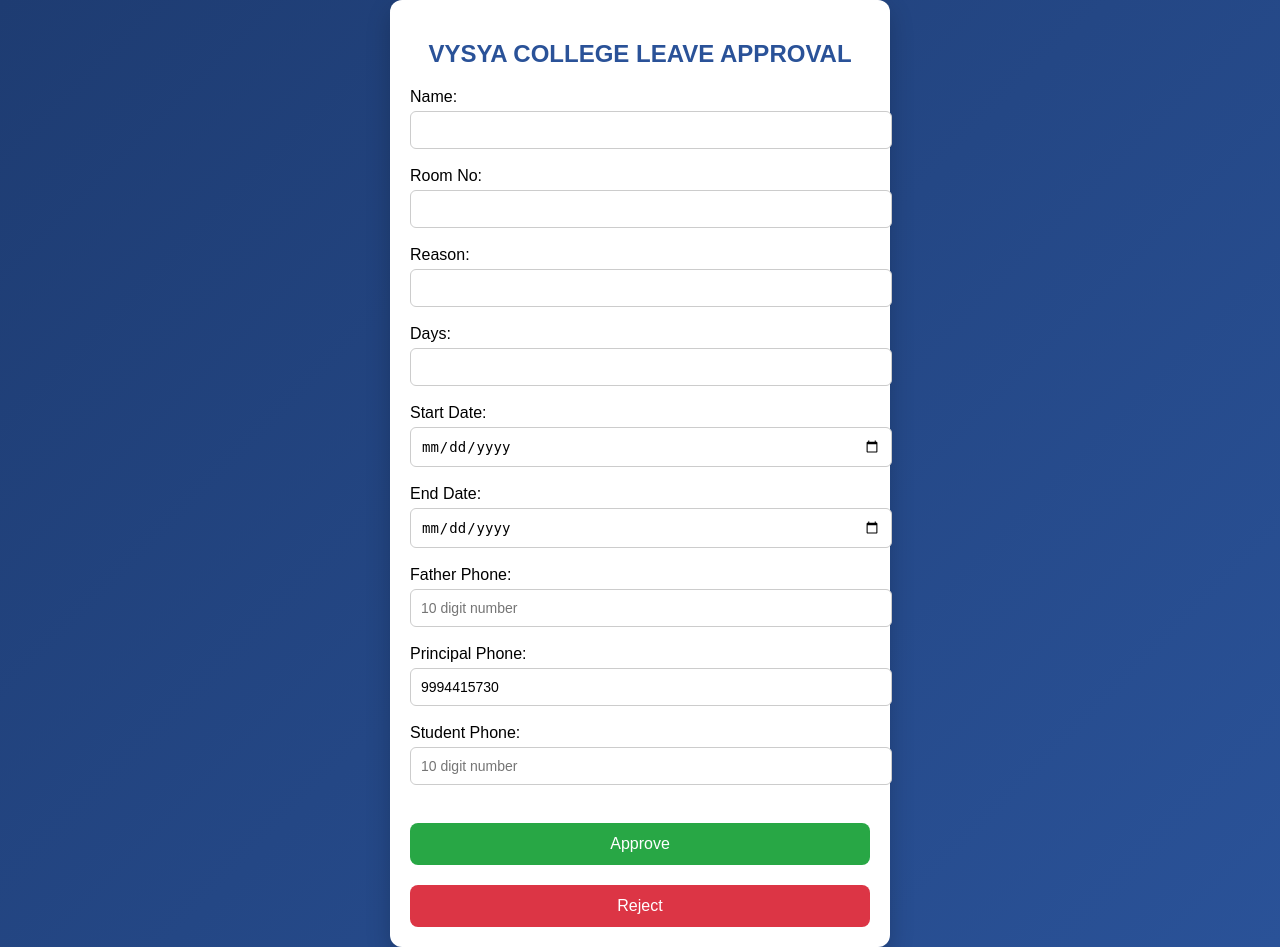
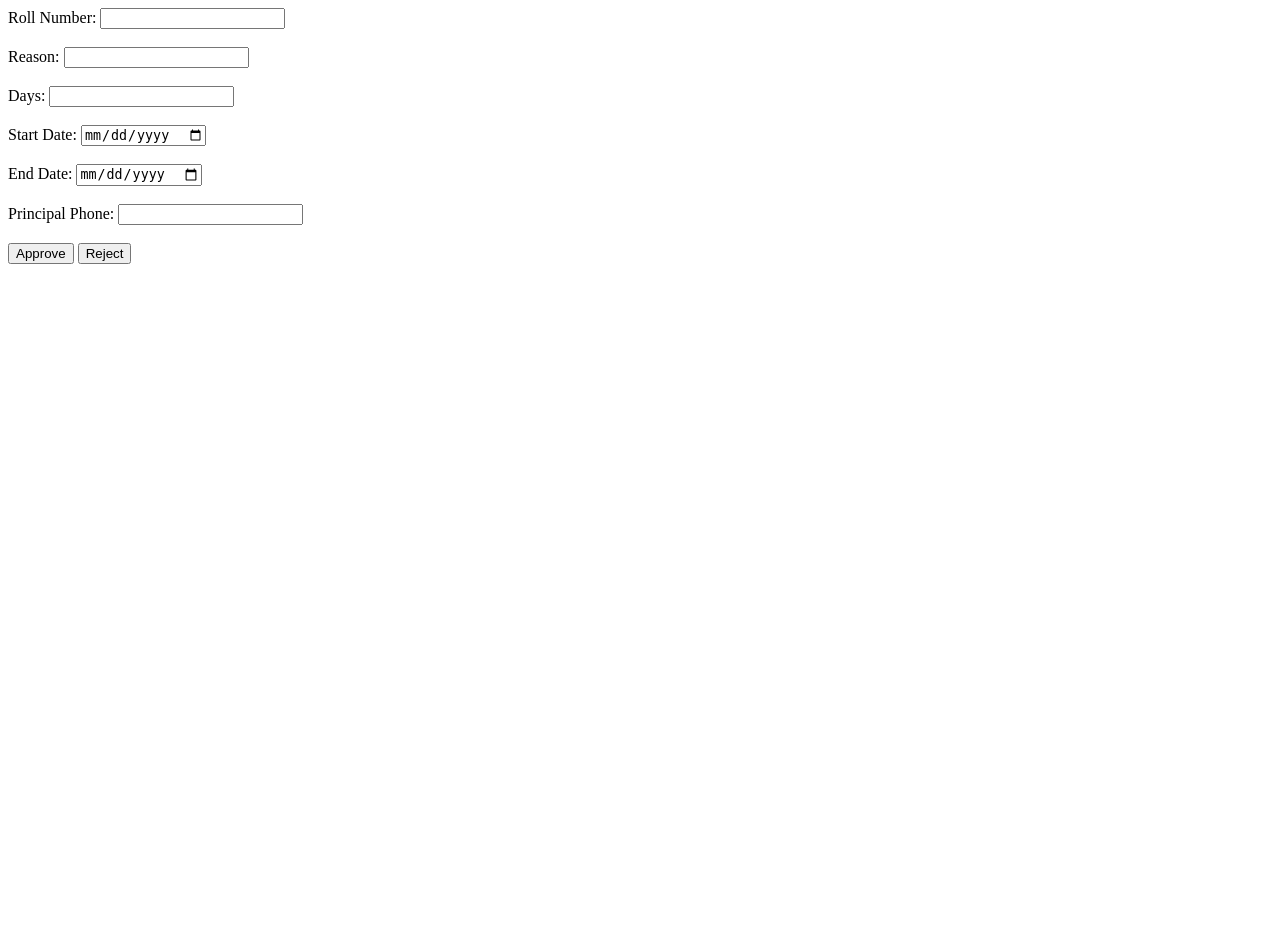
Before and after one commit to Gowthamraj2005/hostel, a Flask app: page / in a window 1280 px wide. After the commit the page ends 264 px from the top, so only its background shows below. Run offline with Flask 3, Linux system fonts and the light colour scheme; some libraries are stand-ins or nearby versions.

Commit message:
warden.html

```diff
--- a/templates/warden.html
+++ b/templates/warden.html
@@ -1,114 +1,19 @@
 <!DOCTYPE html>
 <html>
 <head>
-	<meta name="viewport" content="width=device-width, initial-scale=1.0">
-    <title>Warden Approval Panel</title>
-	<style>
-    body {
-        font-family: Arial, sans-serif;
-        background: linear-gradient(135deg, #1e3c72, #2a5298);
-        margin: 0;
-        padding: 0;
-        display: flex;
-        justify-content: center;
-        align-items: center;
-        min-height: 100vh;
-    }
-
-    .container {
-        background: white;
-        padding: 20px;
-        border-radius: 12px;
-        box-shadow: 0 10px 25px rgba(0, 0, 0, 0.2);
-        width: 95%;
-        max-width: 500px;
-		box-sizing: border-box;
-    h2 {
-        text-align: center;
-        margin-bottom: 20px;
-        color: #2a5298;
-    }
-
-    label {
-        font-weight: bold;
-        display: block;
-        margin-top: 10px;
-    }
-
-    input, textarea {
-        width: 100%;
-        padding: 10px;
-        margin-top: 5px;
-        border-radius: 6px;
-        border: 1px solid #ccc;
-        font-size: 14px;
-        transition: 0.3s;
-    }
-
-    input:focus, textarea:focus {
-        border-color: #2a5298;
-        outline: none;
-        box-shadow: 0 0 5px rgba(42, 82, 152, 0.5);
-    }
-
-    button {
-        width: 100%;
-        padding: 12px;
-        margin-top: 20px;
-        background: #2a5298;
-        color: white;
-        border: none;
-        border-radius: 8px;
-        font-size: 16px;
-        cursor: pointer;
-        transition: 0.3s;
-    }
-
-    button:hover {
-        background: #1e3c72;
-    }
-
-    .approve {
-        background: #28a745;
-    }
-
-    .approve:hover {
-        background: #218838;
-    }
-
-    .reject {
-        background: #dc3545;
-    }
-
-    .reject:hover {
-        background: #c82333;
-    }
-</style>
-
+    <title>Hostel Leave Panel</title>
 </head>
 <body>
+<form method="POST" action="/approve">
+    Roll Number: <input type="text" name="roll" required><br><br>
+    Reason: <input type="text" name="reason" required><br><br>
+    Days: <input type="number" name="days" required><br><br>
+    Start Date: <input type="date" name="start" required><br><br>
+    End Date: <input type="date" name="end" required><br><br>
+    Principal Phone: <input type="text" name="principal"><br><br>
 
-<div class="container">
-    <h2>VYSYA COLLEGE LEAVE APPROVAL</h2>
-<form action="/approve" method="post">
-
-Name: <input type="text" name="name"><br><br>
-Room No: <input type="text" name="room"><br><br>
-Reason: <input type="text" name="reason"><br><br>
-Days: <input type="text" name="days"><br><br>
-Start Date: <input type="date" name="start" required><br><br>
-End Date: <input type="date" name="end" required><br><br>
-Father Phone:
-<input type="tel" name="father" pattern="[0-9]{10}" placeholder="10 digit number" required><br><br>
-Principal Phone:
-<input type="tel" name="principal" value="9994415730" readonly><br><br>
-Student Phone:
-<input type="tel" name="student" pattern="[0-9]{10}" placeholder="10 digit number" required><br><br>
-    <button type="submit" name="action" value="Approved" class="approve">Approve</button>
-<button type="submit" name="action" value="Rejected" class="reject">Reject</button>
-    </form>
-</div>
-
+    <button type="submit" name="action" value="Approved">Approve</button>
+    <button type="submit" name="action" value="Rejected">Reject</button>
 </form>
 
 </body>
```
